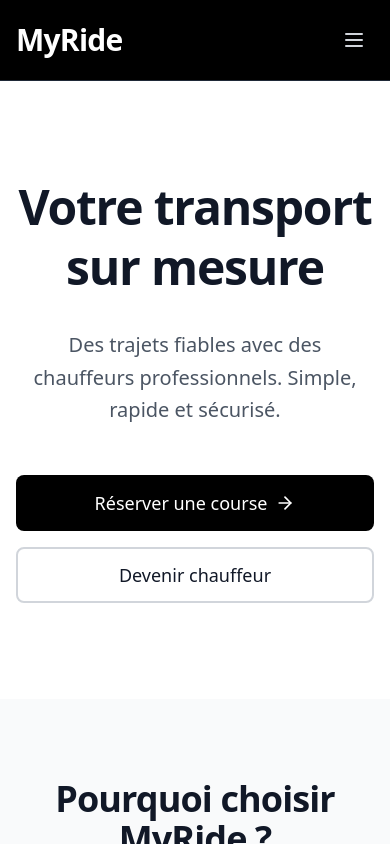
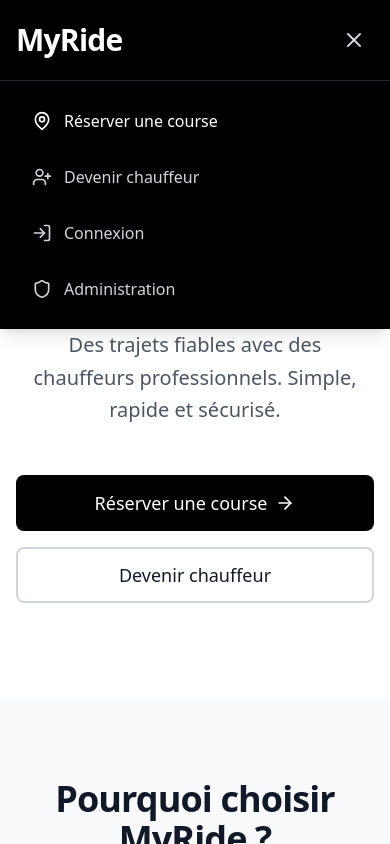
Before and after one commit to hammamiayoub/vtc-new, a React (Vite) app: page / in a window 390 px wide. Both pictures are taken after a click on the button 354 px from the left and 40 px from the top of the page. Shown: the top 844 px of the page. Built offline with nearby package versions, Linux system fonts and the light colour scheme; no server answers.

Commit message:
Implémenter le menu mobile fonctionnel

```diff
--- a/src/components/Header.tsx
+++ b/src/components/Header.tsx
@@ -1,5 +1,5 @@
 import React from 'react';
-import { Car, UserPlus, LogIn, Shield, MapPin, Menu } from 'lucide-react';
+import { Car, UserPlus, LogIn, Shield, MapPin, Menu, X } from 'lucide-react';
 
 interface HeaderProps {
   currentView: 'home' | 'signup' | 'login' | 'admin' | 'client-signup';
@@ -7,20 +7,31 @@ interface HeaderProps {
 }
 
 export const Header: React.FC<HeaderProps> = ({ currentView, onViewChange }) => {
+  const [isMobileMenuOpen, setIsMobileMenuOpen] = React.useState(false);
+
+  const toggleMobileMenu = () => {
+    setIsMobileMenuOpen(!isMobileMenuOpen);
+  };
+
+  const handleNavigation = (view: 'home' | 'signup' | 'login' | 'admin' | 'client-signup') => {
+    onViewChange(view);
+    setIsMobileMenuOpen(false); // Fermer le menu après navigation
+  };
+
   return (
-    <header className="bg-black border-b border-gray-800">
+    <header className="bg-black border-b border-gray-800 relative">
       <div className="max-w-7xl mx-auto px-4 sm:px-6 lg:px-8">
         <div className="flex justify-between items-center h-20">
           <div
             className="flex items-center gap-3 cursor-pointer"
-            onClick={() => onViewChange('home')}
+            onClick={() => handleNavigation('home')}
           >
             <h1 className="text-3xl font-bold text-white tracking-tight">MyRide</h1>
           </div>
 
           <nav className="hidden md:flex items-center gap-2">
             <button
-              onClick={() => onViewChange('signup')}
+              onClick={() => handleNavigation('signup')}
               className={`flex items-center gap-2 px-4 py-2.5 rounded-xl transition-all duration-200 font-medium ${
                 currentView === 'signup'
                   ? 'bg-gray-800 text-white'
@@ -32,7 +43,7 @@ export const Header: React.FC<HeaderProps> = ({ currentView, onViewChange }) =>
             </button>
 
             <button
-              onClick={() => onViewChange('client-login')}
+              onClick={() => handleNavigation('client-login')}
               className={`flex items-center gap-2 px-6 py-2.5 rounded-xl transition-all duration-200 font-medium ${
                 currentView === 'client-login' || currentView === 'client-signup'
                   ? 'bg-white text-black'
@@ -44,7 +55,7 @@ export const Header: React.FC<HeaderProps> = ({ currentView, onViewChange }) =>
             </button>
 
             <button
-              onClick={() => onViewChange('login')}
+              onClick={() => handleNavigation('login')}
               className={`flex items-center gap-2 px-4 py-2.5 rounded-xl transition-all duration-200 font-medium ${
                 currentView === 'login'
                   ? 'bg-gray-800 text-white'
@@ -56,7 +67,7 @@ export const Header: React.FC<HeaderProps> = ({ currentView, onViewChange }) =>
             </button>
 
             <button
-              onClick={() => onViewChange('admin')}
+              onClick={() => handleNavigation('admin')}
               className={`flex items-center gap-2 px-4 py-2.5 rounded-xl transition-all duration-200 font-medium ${
                 currentView === 'admin'
                   ? 'bg-gray-800 text-white'
@@ -69,10 +80,52 @@ export const Header: React.FC<HeaderProps> = ({ currentView, onViewChange }) =>
           </nav>
 
           {/* Mobile menu button */}
-          <button className="md:hidden p-2 text-gray-300 hover:text-white">
-            <Menu size={24} />
+          <button
+            onClick={toggleMobileMenu}
+            className="md:hidden p-2 text-gray-300 hover:text-white transition-colors"
+          >
+            {isMobileMenuOpen ? <X size={24} /> : <Menu size={24} />}
           </button>
         </div>
+
+        {/* Mobile menu */}
+        {isMobileMenuOpen && (
+          <div className="md:hidden absolute top-full left-0 right-0 bg-black border-t border-gray-800 shadow-lg z-50">
+            <div className="px-4 py-4 space-y-2">
+              <button
+                onClick={() => handleNavigation('client-login')}
+                className="w-full flex items-center gap-3 px-4 py-3 text-left text-white hover:bg-gray-800 rounded-lg transition-colors"
+              >
+                <MapPin size={20} />
+                <span>Réserver une course</span>
+              </button>
+
+              <button
+                onClick={() => handleNavigation('signup')}
+                className="w-full flex items-center gap-3 px-4 py-3 text-left text-gray-300 hover:text-white hover:bg-gray-800 rounded-lg transition-colors"
+              >
+                <UserPlus size={20} />
+                <span>Devenir chauffeur</span>
+              </button>
+
+              <button
+                onClick={() => handleNavigation('login')}
+                className="w-full flex items-center gap-3 px-4 py-3 text-left text-gray-300 hover:text-white hover:bg-gray-800 rounded-lg transition-colors"
+              >
+                <LogIn size={20} />
+                <span>Connexion</span>
+              </button>
+
+              <button
+                onClick={() => handleNavigation('admin')}
+                className="w-full flex items-center gap-3 px-4 py-3 text-left text-gray-300 hover:text-white hover:bg-gray-800 rounded-lg transition-colors"
+              >
+                <Shield size={20} />
+                <span>Administration</span>
+              </button>
+            </div>
+          </div>
+        )}
       </div>
     </header>
   );
```
